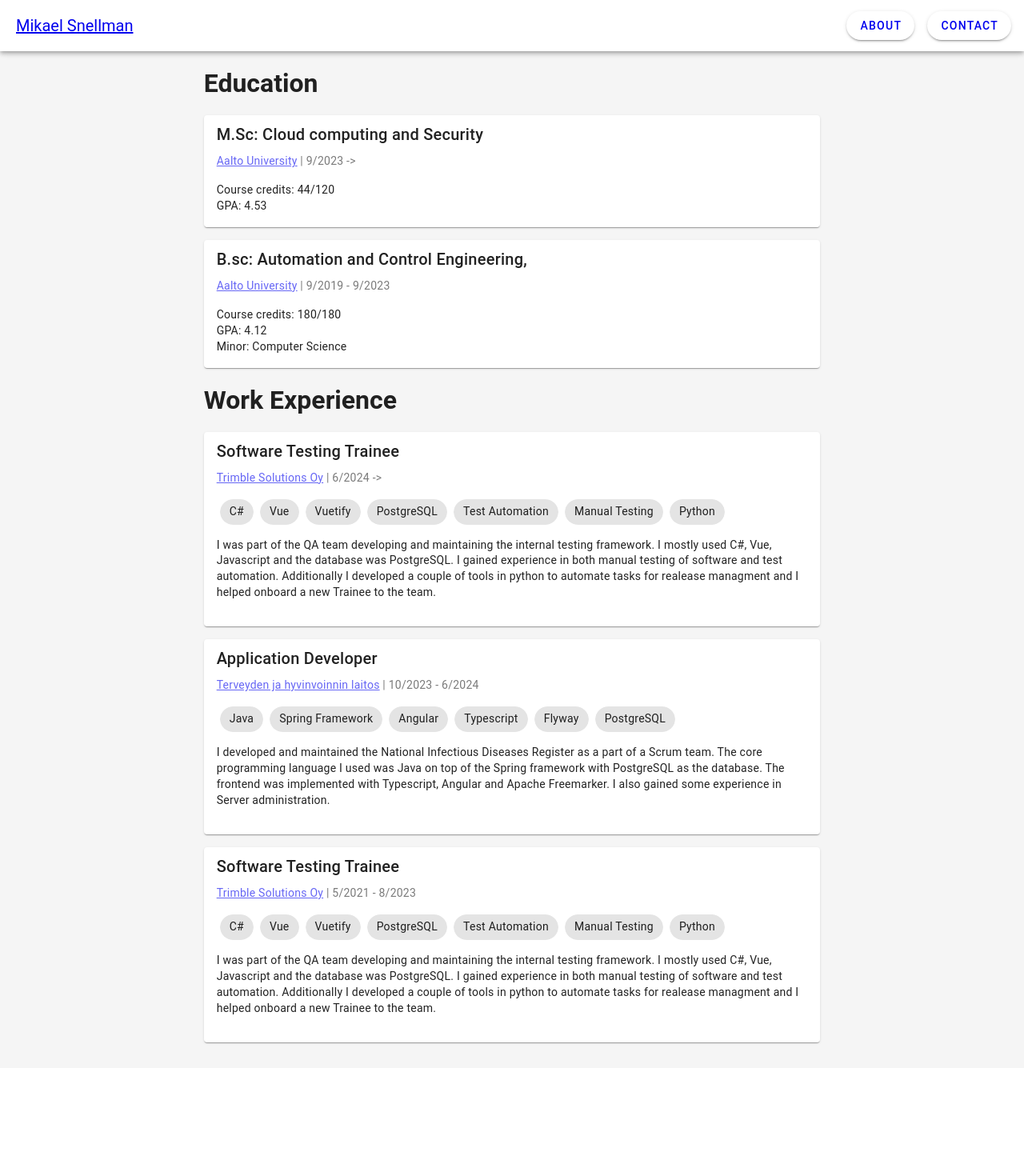
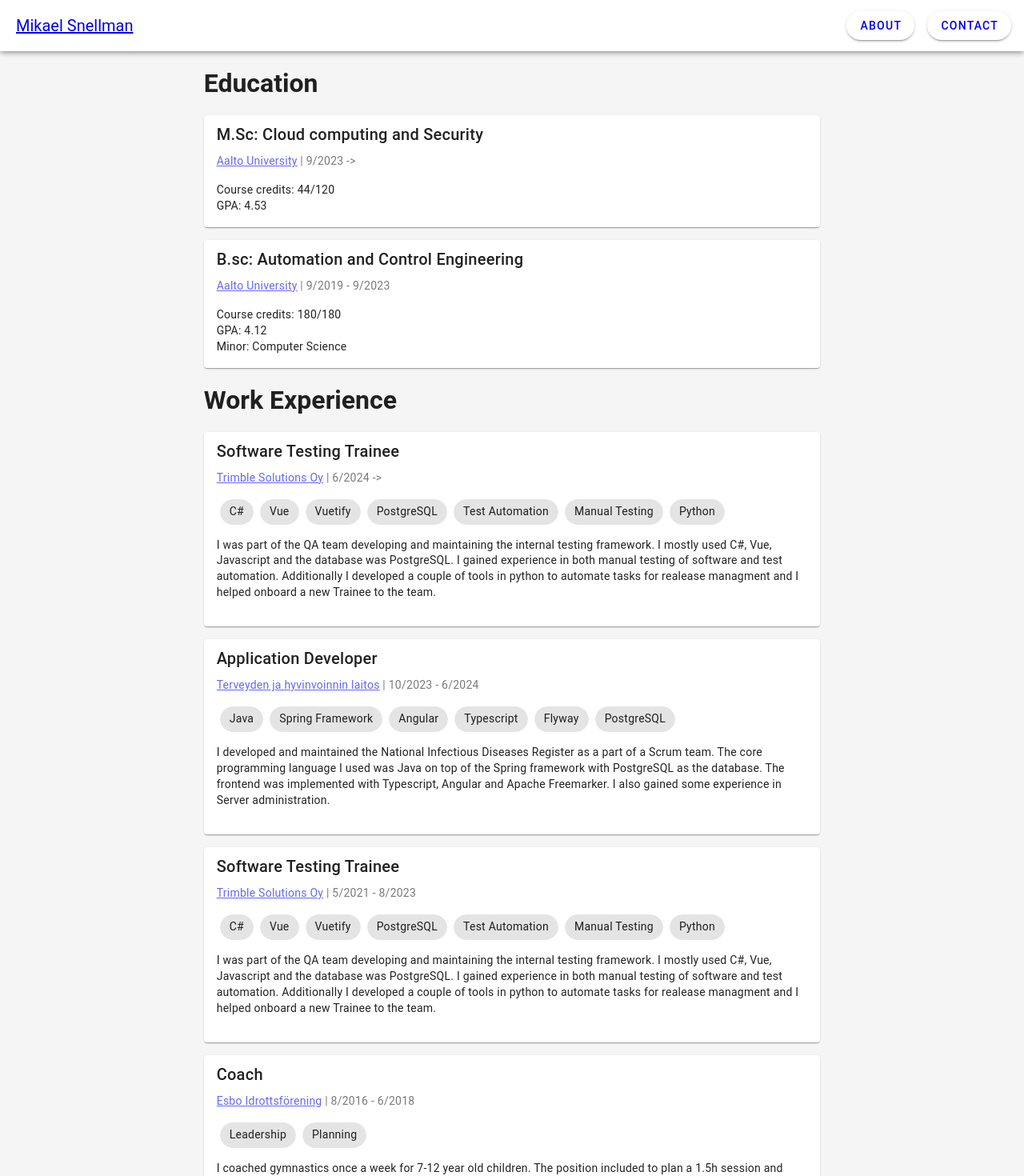
Before and after one commit to NotActuallyBob/personaltestwebsite, a Vue app: page /about in a window 1280 px wide. Shown: the top 1470 px of the page at 80% size. Before the commit the page ends 1335 px from the top, so only its background shows below. Built offline with nearby package versions, Linux system fonts and the light colour scheme.

Commit message:
Added esbo if

```diff
--- a/src/components/EducationList.vue
+++ b/src/components/EducationList.vue
@@ -19,7 +19,7 @@
         </v-card-text>
     </v-card>
     <v-card class="my-4">
-        <v-card-title>B.sc: Automation and Control Engineering, </v-card-title>
+        <v-card-title>B.sc: Automation and Control Engineering</v-card-title>
         <v-card-subtitle>
             <a target="_blank" :href="'https://www.aalto.fi/'">Aalto University</a> | 9/2019 - 9/2023
         </v-card-subtitle>
--- a/src/components/WorkExperienceList.vue
+++ b/src/components/WorkExperienceList.vue
@@ -29,6 +29,15 @@ import WorkExperience from '@/components/WorkExperience.vue';
         :description="'I was part of the QA team developing and maintaining the internal testing framework. I mostly used C#, Vue, Javascript and the database was PostgreSQL. I gained experience in both manual testing of software and test automation. Additionally I developed a couple of tools in python to automate tasks for realease managment and I helped onboard a new Trainee to the team.'"
         :tags="['C#', 'Vue', 'Vuetify', 'PostgreSQL','Test Automation', 'Manual Testing', 'Python']">
     </WorkExperience>
+    <WorkExperience
+        :companyName="'Esbo Idrottsförening'"
+        :companyLink="'https://esboif.fi/'"
+        :jobTitle="'Coach'"
+        :start="'8/2016'"
+        :end="'6/2018'"
+        :description="'I coached gymnastics once a week for 7-12 year old children. The position included to plan a 1.5h session and guiding the children in the excerises.'"
+        :tags="['Leadership', 'Planning']">
+    </WorkExperience>
 </template>
 
 <style scoped>
```
